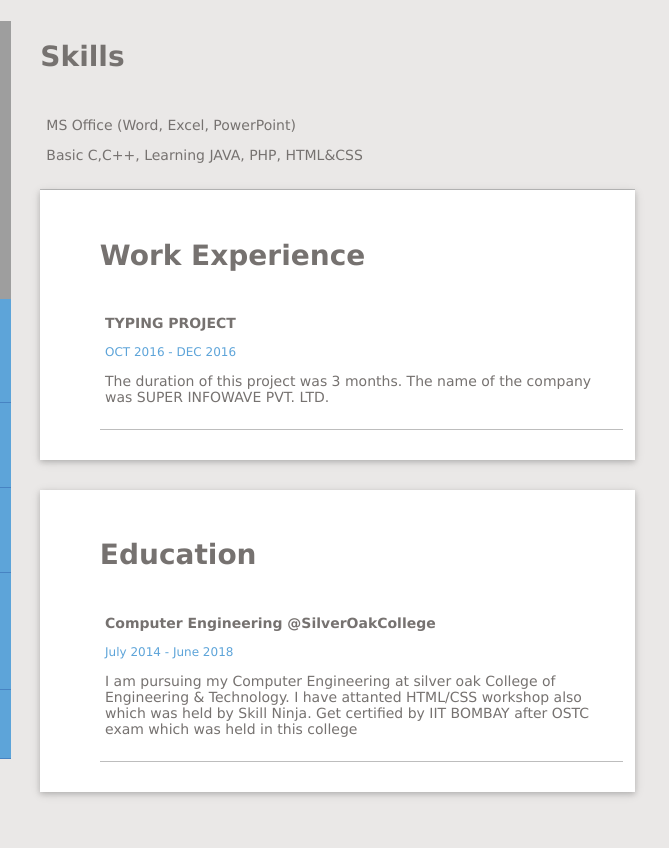
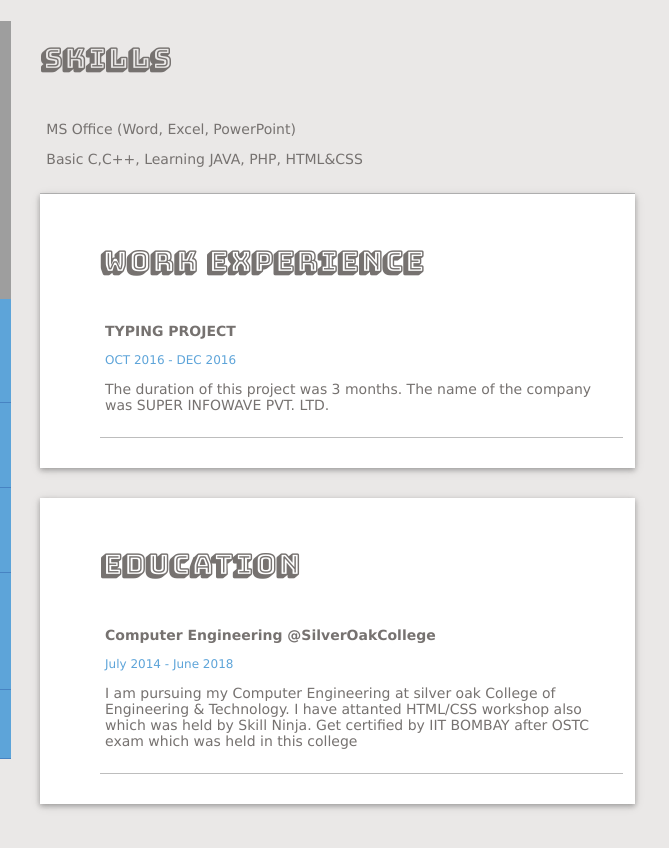
Before and after one commit to hekankshgohel/hekankshgohel.github.io, a plain HTML site: page index.html in a window 1280 px wide. Shown: the full height of the page, 505-1174 px from the left. Drawn offline with Linux system fonts and the light colour scheme; grey boxes are pictures that could not be loaded.

Commit message:
Update style.css

```diff
--- a/css/style.css
+++ b/css/style.css
@@ -57,11 +57,12 @@ body {
 			vertical-align: top;
 		}
 
-		.skills {
+
+		.skills, .work-experience, .education {
 			margin-bottom: 30px;
 			padding: 5% 2% 5% 10%;
 			background: white;
-			box-shadow: 0 2px 5px 0 rgba(0,0,0,0.16), 0 2px 10px 0 rgba(0,0,0,0.12);
+			box-shadow: 0 2px 5px 0 rgba(0,0,0,0.12), 0 2px 5px 0 rgba(0,0,0,0.16), 0 2px 10px 0 rgba(0,0,0,0.12);
 		}
 
 		.info {
@@ -69,19 +70,14 @@ body {
 			border-bottom: 1px solid #bdbdbd;
 		}
 
-
-		.work-experience, .education {
-			margin-bottom: 30px;
-			padding: 5% 2% 5% 10%;
-			background: white;
-			box-shadow: 0 2px 5px 0 rgba(0,0,0,0.16), 0 2px 10px 0 rgba(0,0,0,0.12);
+		.fa{
+			font-size: 22px;
 		}
 
-		.info {
-			padding: 2% 1%;
-			border-bottom: 1px solid #bdbdbd;
+
+		.heading{
+			font-family: 'Bungee Shade', cursive;
 		}
-
 
 		.sub-heading {
       font-weight: bold;
```
